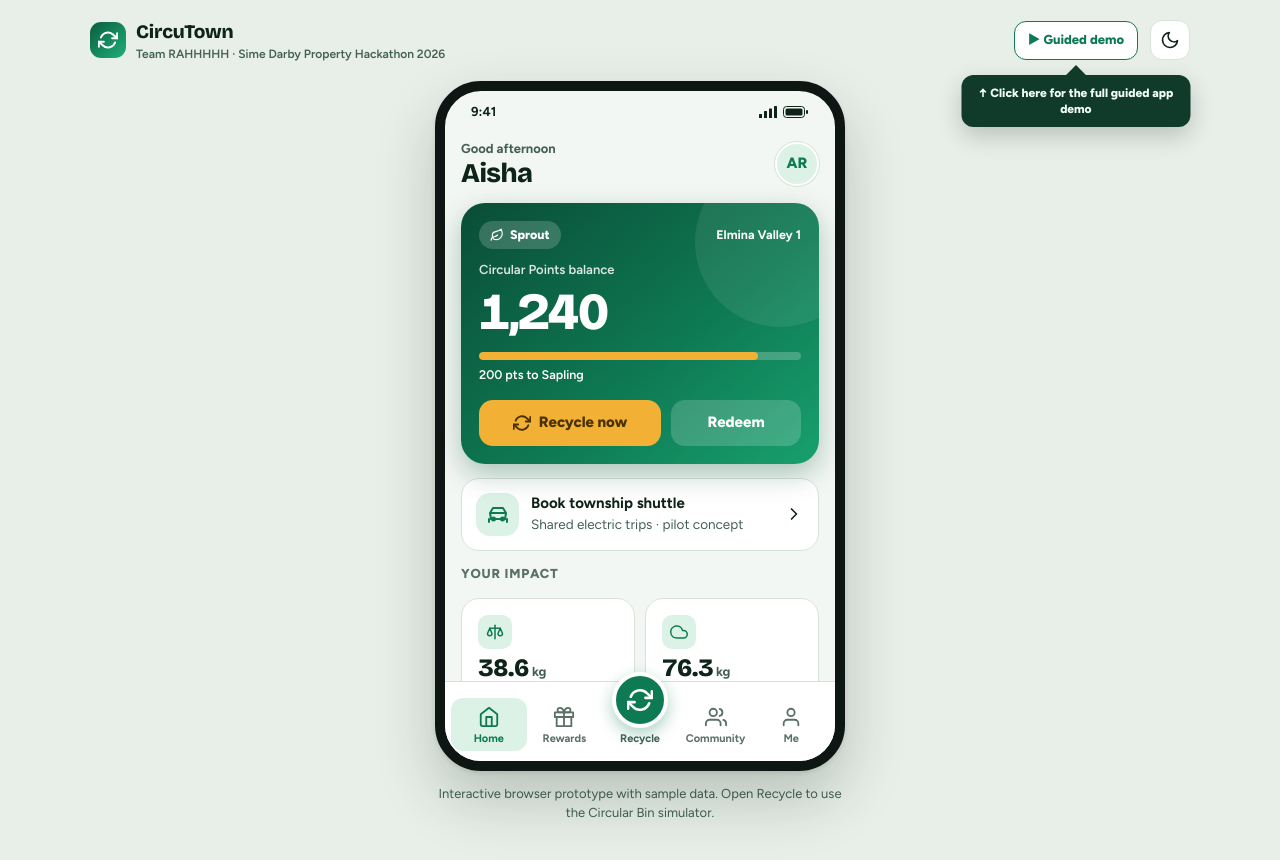
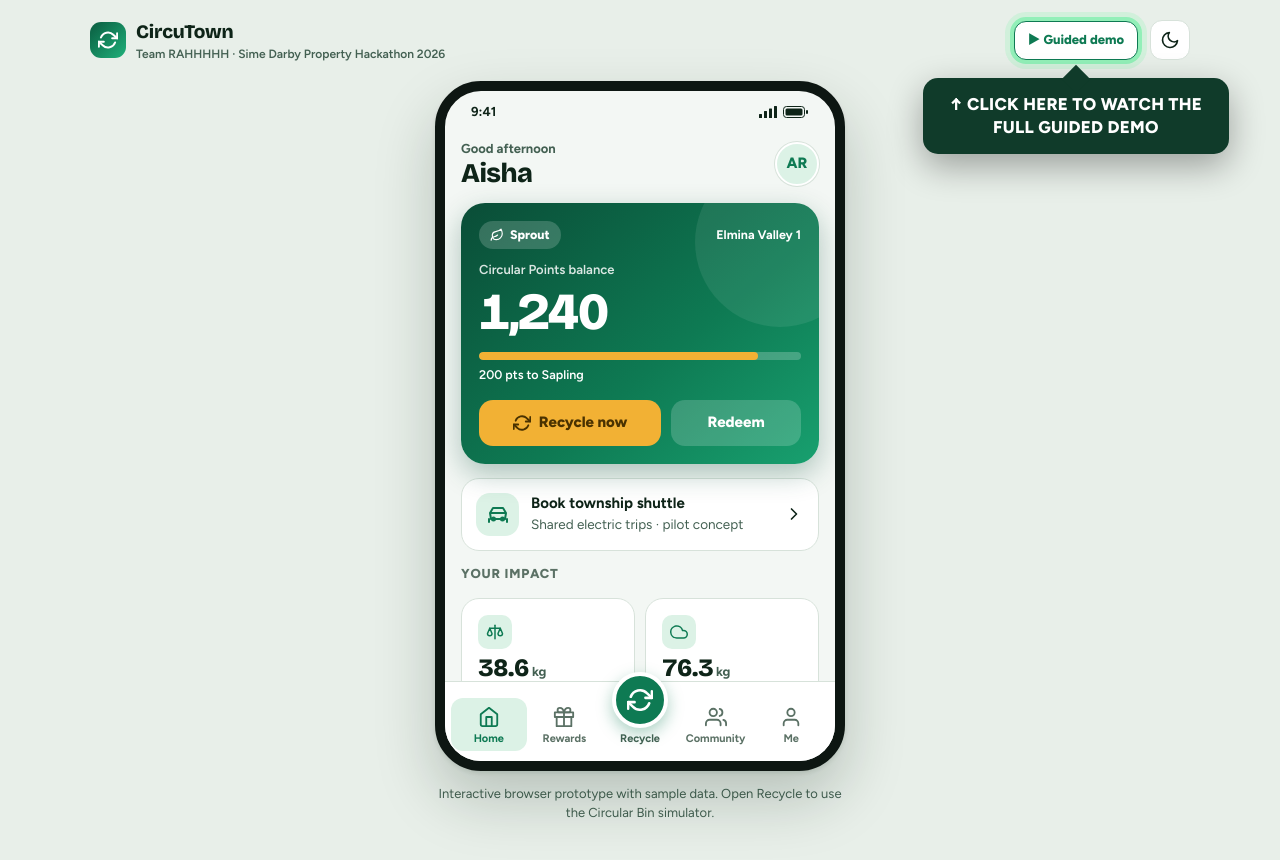
Before and after one commit to JunyuOng/CircuTown-SD-Hackathon, a plain HTML site: page index.html in a window 1280 px wide. Drawn offline with nearby package versions, Linux system fonts and the light colour scheme.

Commit message:
Increase guided demo callout size and prominence

```diff
--- a/index.html
+++ b/index.html
@@ -635,14 +635,15 @@ body.demo-active .demo-guide .demo-progress i{border-radius:99px!important}
 @media(max-width:900px){body.demo-active .demo-guide h2{font-size:17px!important}body.demo-active .demo-guide p{font-size:13.5px!important}body.demo-active .demo-guide .demo-progress{margin:0 12px 8px!important}}
 </style>
 <style id="ct-demo-arrow-style">
-/* Minimal presentation hint: anchor to the actual Guided demo button, not the app. */
 #demoTrigger{position:relative;isolation:isolate}
-#demoTrigger.ct-hint-active::after{content:"↑  Click here for the full guided app demo";position:absolute;left:50%;top:calc(100% + 16px);transform:translateX(-50%);width:205px;white-space:normal;text-align:center;line-height:1.35;padding:10px 12px;border-radius:12px;background:#103b2a;color:#f3fff7;font-size:12px;font-weight:800;box-shadow:0 9px 25px #0003;z-index:260;pointer-events:none;animation:ctDemoHintIn .45s ease both}
-#demoTrigger.ct-hint-active::before{content:"";position:absolute;top:calc(100% + 9px);left:calc(50% - 7px);width:14px;height:14px;background:#103b2a;transform:rotate(45deg);z-index:261;pointer-events:none}
-@keyframes ctDemoHintIn{from{opacity:0;translate:0 7px}to{opacity:1;translate:0 0}}
+#demoTrigger.ct-hint-active{box-shadow:0 0 0 4px #92efb8,0 0 0 9px #92efb847!important;animation:ctTriggerPulse 2.2s ease-in-out infinite}
+#demoTrigger.ct-hint-active::after{content:"↑  CLICK HERE TO WATCH THE FULL GUIDED DEMO";position:absolute;left:50%;top:calc(100% + 19px);transform:translateX(-50%);width:270px;max-width:calc(100vw - 30px);white-space:normal;text-align:center;line-height:1.35;padding:15px 18px;border-radius:15px;background:#103b2a;color:#fff;font-size:17px;font-weight:900;letter-spacing:.015em;box-shadow:0 12px 35px #0005;z-index:260;pointer-events:none;animation:ctDemoHintIn .5s ease both}
+#demoTrigger.ct-hint-active::before{content:"";position:absolute;top:calc(100% + 10px);left:calc(50% - 10px);width:20px;height:20px;background:#103b2a;transform:rotate(45deg);z-index:261;pointer-events:none}
+@keyframes ctDemoHintIn{from{opacity:0;translate:0 9px}to{opacity:1;translate:0 0}}
+@keyframes ctTriggerPulse{50%{box-shadow:0 0 0 5px #92efb8,0 0 0 14px #92efb829}}
 body.demo-active #demoTrigger.ct-hint-active::before,body.demo-active #demoTrigger.ct-hint-active::after{display:none}
-@media(max-width:620px){#demoTrigger.ct-hint-active::after{width:168px;font-size:11px;left:auto;right:-30px;transform:none}}
-@media(prefers-reduced-motion:reduce){#demoTrigger.ct-hint-active::after{animation:none}}
+@media(max-width:620px){#demoTrigger.ct-hint-active::after{width:200px;font-size:14px;padding:12px 13px;left:auto;right:-28px;transform:none}}
+@media(prefers-reduced-motion:reduce){#demoTrigger.ct-hint-active,#demoTrigger.ct-hint-active::after{animation:none}}
 </style>
 </head>
 <body>
```
